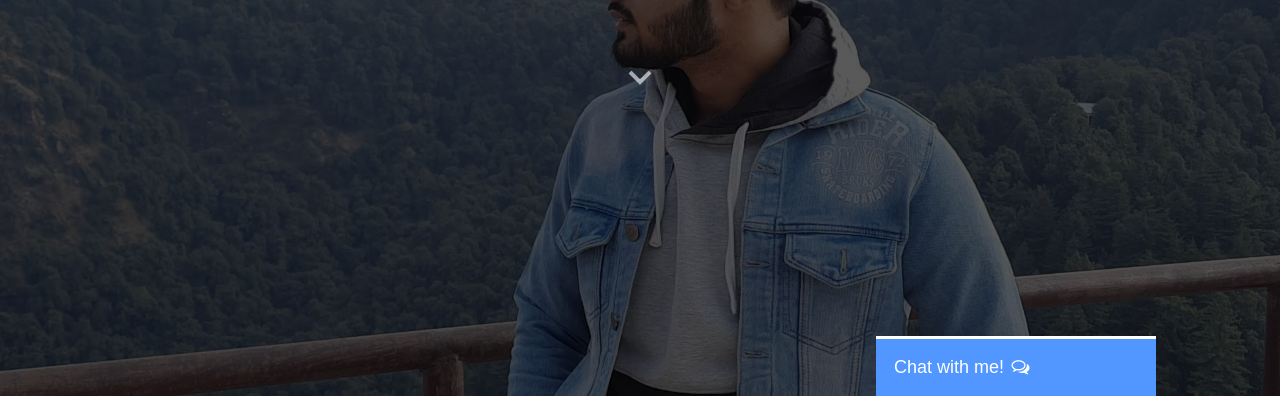
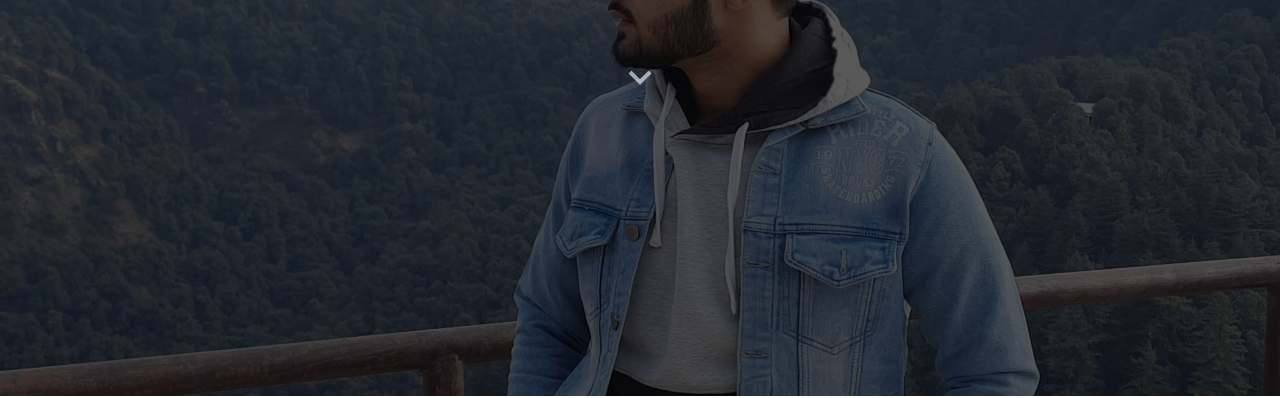
Before and after one commit to SakshBhatia/PortfolioWebsite, a plain HTML site: page index.html in a window 1280 px wide. Shown: the part 404-802 px from the top of the page. Drawn offline with nearby package versions, Linux system fonts and the light colour scheme; some packages are replaced by stand-ins of ours; a script that the page names is missing.

Commit message:
Update style.css

```diff
--- a/css/style.css
+++ b/css/style.css
@@ -33,7 +33,7 @@ h6 {
   position: fixed;
   visibility: hidden;
   opacity: 0;
-  right: 15px;
+  left: 15px;
   bottom: 15px;
   z-index: 996;
   background: #ffb727;
@@ -1168,25 +1168,3 @@ model-viewer{
 #footer .credits {
   font-size: 13px;
 }
-#chatbox {
-  border: 0px;
-  background-color: transparent;
-  z-index: 2147483639;
-  position: fixed;
-  bottom: 0px;
-  width: 350px;
-  height: 600px;
-  overflow: hidden;
-  max-width: 100%;
-  right: 54px;
-  max-height: 100%;
-
-}
-.chatbox-iframe{
-  background-color: transparent;
-  position: absolute;
-  bottom: 0px;
-  right: 70px;
-  height: 100%;
-  width: 80%;
-}
```
